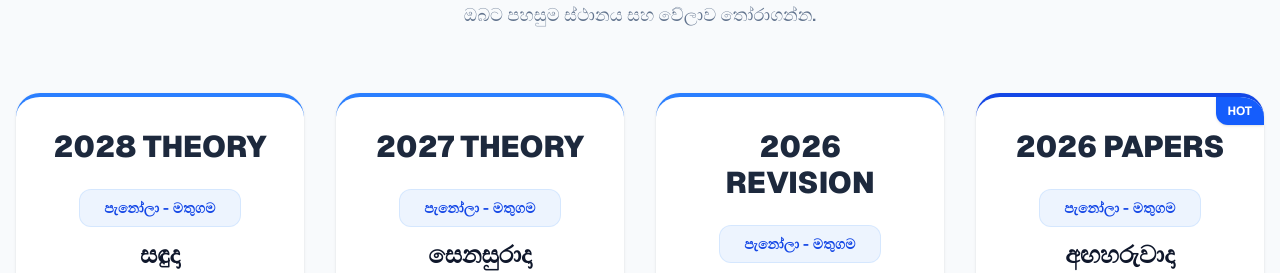
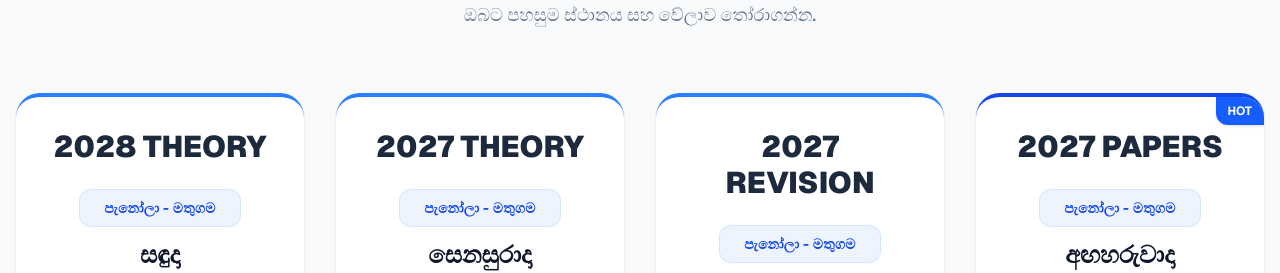
Before and after one commit to kapspramoda/pramoda-lms, a Next.js app: page / in a window 1280 px wide. Shown: the part 1140-1413 px from the top of the page. Built offline with nearby package versions, Linux system fonts and the light colour scheme.

Commit message:
change time table

```diff
--- a/src/app/page.js
+++ b/src/app/page.js
@@ -398,7 +398,7 @@ export default function HomePage() {
             </div>
 
             <div className={`p-8 rounded-3xl shadow-sm transition duration-300 transform hover:-translate-y-2 group text-center flex flex-col ${cardBg}`}>
-              <h3 className={`text-3xl font-black mb-6 transition duration-300 ${isDarkMode ? 'text-slate-100 group-hover:text-blue-400' : 'text-slate-800 group-hover:text-blue-600'}`}>2026 REVISION</h3>
+              <h3 className={`text-3xl font-black mb-6 transition duration-300 ${isDarkMode ? 'text-slate-100 group-hover:text-blue-400' : 'text-slate-800 group-hover:text-blue-600'}`}>2027 REVISION</h3>
               <div className="flex-1 flex flex-col space-y-6">
                 <div>
                   <h4 className="font-bold text-blue-700 bg-blue-100/50 border border-blue-200/50 py-2 px-6 inline-block rounded-xl mb-3 text-sm tracking-wide">පැනෝලා - මතුගම</h4>
@@ -419,7 +419,7 @@ export default function HomePage() {
 
             <div className={`p-8 rounded-3xl shadow-sm transition duration-300 transform hover:-translate-y-2 group text-center flex flex-col relative overflow-hidden ${cardBg} border-t-blue-700`}>
               <div className="absolute top-0 right-0 bg-blue-600 text-white text-xs font-bold px-3 py-1.5 rounded-bl-xl shadow-sm">HOT</div>
-              <h3 className={`text-3xl font-black mb-6 transition duration-300 ${isDarkMode ? 'text-slate-100 group-hover:text-blue-400' : 'text-slate-800 group-hover:text-blue-600'}`}>2026 PAPERS</h3>
+              <h3 className={`text-3xl font-black mb-6 transition duration-300 ${isDarkMode ? 'text-slate-100 group-hover:text-blue-400' : 'text-slate-800 group-hover:text-blue-600'}`}>2027 PAPERS</h3>
               <div className="flex-1 flex flex-col space-y-6">
                 <div>
                   <h4 className="font-bold text-blue-700 bg-blue-100/50 border border-blue-200/50 py-2 px-6 inline-block rounded-xl mb-3 text-sm tracking-wide">පැනෝලා - මතුගම</h4>
```
